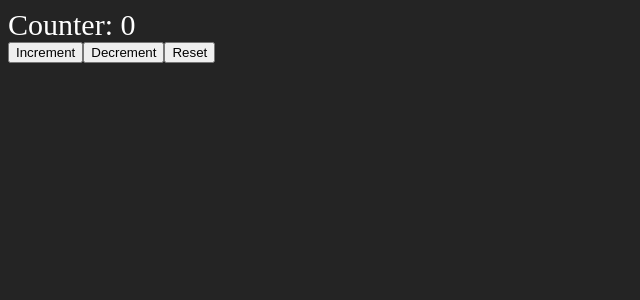
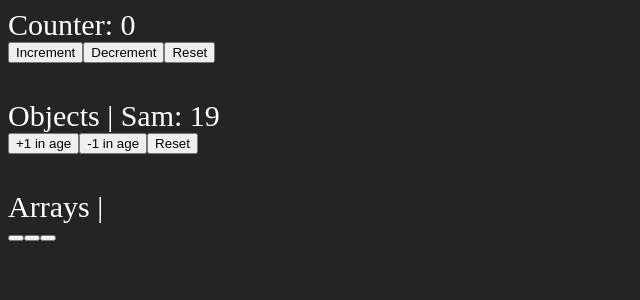
Before and after one commit to sammadijaz/testing, a React (Vite) app in the folder 01-Iman Musa/React/my-react-app/: page / in a window 1280 px wide. Shown: the top 300 px of the page, without its empty margins (0-640 px from the left). Built offline with nearby package versions, Linux system fonts and the light colour scheme.

Commit message:
useState with Objects + task done + starting useState with arrays

```diff
--- a/01-Iman Musa/React/my-react-app/src/App.css
+++ b/01-Iman Musa/React/my-react-app/src/App.css
@@ -112,6 +112,6 @@ button:hover{
   }
 
 
-.counterSpan{
+span{
   font-size: 30px;
 }
--- a/01-Iman Musa/React/my-react-app/src/components/counter.jsx
+++ b/01-Iman Musa/React/my-react-app/src/components/counter.jsx
@@ -7,6 +7,9 @@ function Counter (){
     const [count, setCount] = useState(0)
 
 
+    // task: make age respond to buttons without affecting name property
+    const [user, setUser] = useState({name:"Sam", age: 19})
+
 
 
 
@@ -14,7 +17,8 @@ function Counter (){
 
     return(
         <>
-            <span className = "counterSpan">Counter: {count}</span>
+            {/* With simple userState variables */}
+            <span>Counter: { count }</span>
             <br />
             <button
                 // onClick = { () => {
@@ -30,7 +34,7 @@ function Counter (){
                 // like this:
 
                 onClick={() => {
-                    setCount((previousCount) => {previousCount + 1})
+                    setCount((previousCount) => { return previousCount + 1 })
                 }}
 
                 // now if we write "setCount((previousCount) => {previousCount + 1})" twice, it will implement both of them not just one
@@ -40,15 +44,73 @@ function Counter (){
 
             <button
             onClick={() => {
-                setCount((previousCount) => {previousCount - 1})
+                setCount((previousCount) => { return previousCount - 1})
             }}
             >Decrement</button>
 
             <button
             onClick = { () => {
                     setCount(0)
-                } }
+                }}
             >Reset</button>
+
+        <br /><br /><br />
+
+
+
+        {/* Now with objects: */}
+        <span>Objects | { user.name }: { user.age } </span>
+        <br />
+        <button
+            onClick={() => {
+                setUser((previousUser) => {
+                    return {
+                        ...previousUser,
+                        age: previousUser.age + 1
+                    }
+                })
+            }}
+        >+1 in age</button>
+
+        <button
+            onClick={() =>{
+                setUser((previousUser) => {
+                    return {
+                        ...previousUser,
+                        age: previousUser.age - 1
+                     }
+                })
+            }}
+        >-1 in age</button>
+
+        <button
+            onClick={() => {
+                setUser((previousUser) => {
+                    return{
+                        ...previousUser,
+                        age: 19
+                    }
+                })
+            }}
+        >Reset</button>
+
+        <br /><br /><br />
+
+        {/* Now with Arrays */}
+        <span>Arrays | </span>
+        <br />
+        <button
+
+        ></button>
+
+        <button
+
+        ></button>
+
+        <button
+
+        ></button>
+
 
 
         </>
```
